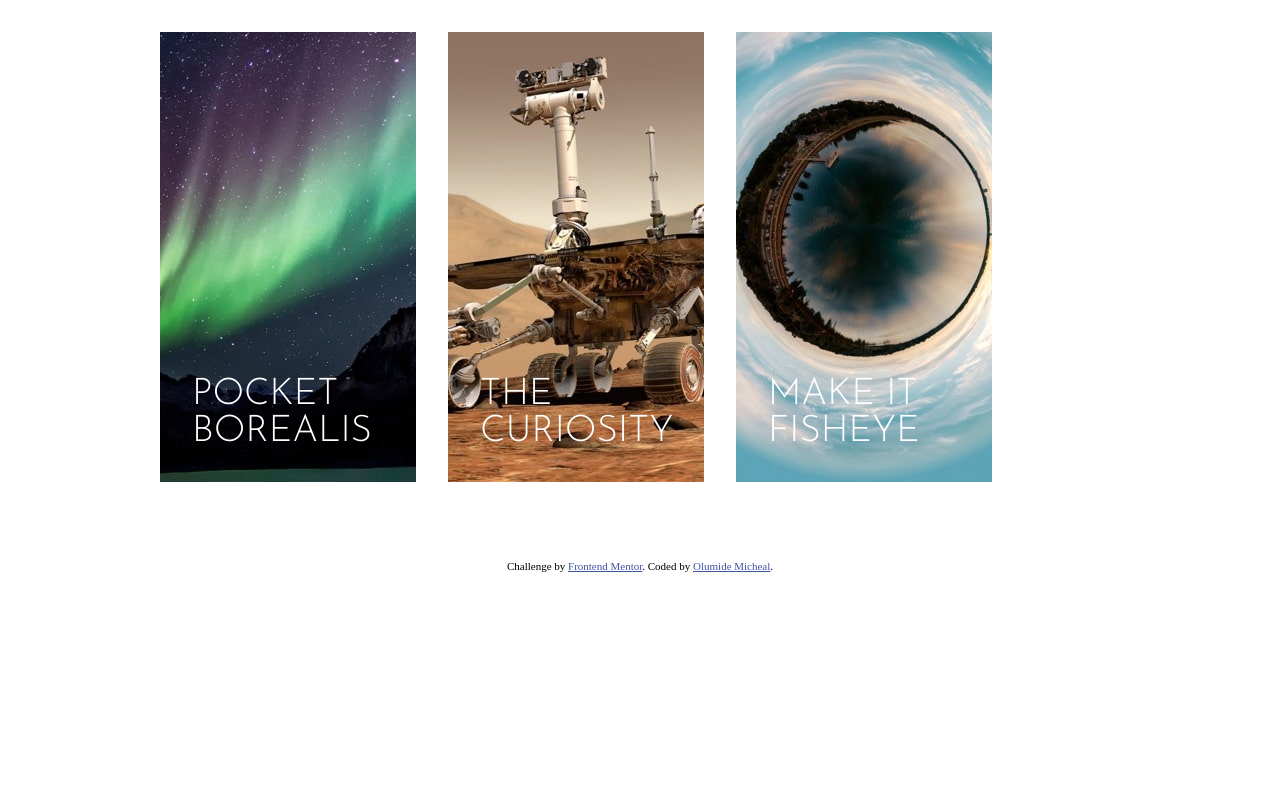
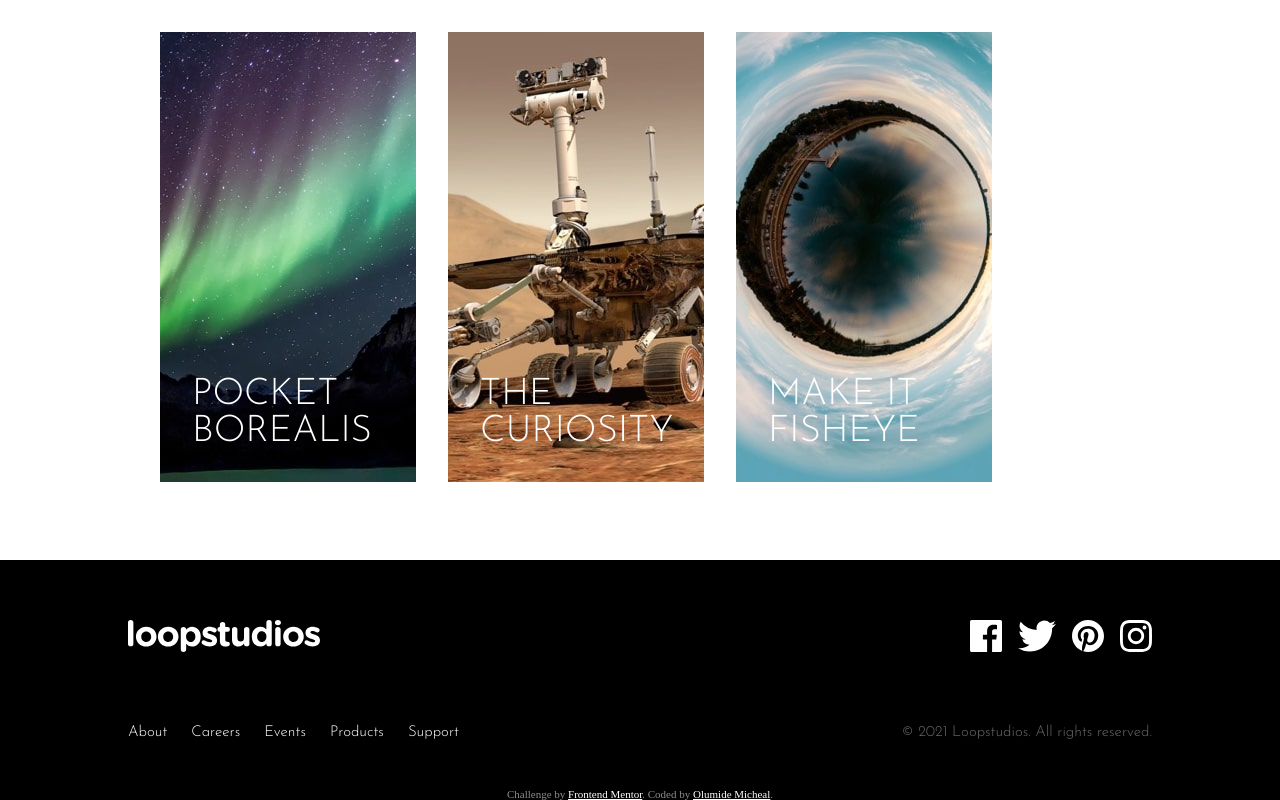
Before and after one commit to codewithmide/Loopstudios-landing-page, a plain HTML site: page index.html in a window 1280 px wide. Shown: the part 1840-2640 px from the top of the page. Before the commit the page ends 2412 px from the top, so only its background shows below. Drawn offline with Linux system fonts and the light colour scheme.

Commit message:
done with desktop view

```diff
--- a/index.html
+++ b/index.html
@@ -138,6 +138,35 @@
   </div>
 
   <footer>
+    <div class="footer-container">
+      <div class="top-footer-container">
+        <div class="logo">
+          <img src="./images/logo.svg" alt="logo">
+        </div>
+        <div class="social-links">
+          <img src="./images/icon-facebook.svg" alt="icon-facebook">
+          <img src="./images/icon-twitter.svg" alt="icon-twitter">
+          <img src="./images/icon-pinterest.svg" alt="icon-pinterest">
+          <img src="./images/icon-instagram.svg" alt="icon-instagram">
+        </div>
+      </div>
+      <div class="bottom-footer-container">
+        <div class="navlinks">
+          <ul>
+            <li><a href="#">About</a></li>
+            <li><a href="#">Careers</a></li>
+            <li><a href="#">Events</a></li>
+            <li><a href="#">Products</a></li>
+            <li><a href="#">Support</a></li>
+          </ul>
+        </div>
+        <div class="copyright">
+          <p>
+            © 2021 Loopstudios. All rights reserved.
+          </p>
+        </div>
+      </div>
+    </div>
     <div class="attribution">
       Challenge by <a href="https://www.frontendmentor.io?ref=challenge" target="_blank">Frontend Mentor</a>.
       Coded by <a href="https://github.com/codewithmide/Loopstudios-landing-page">Olumide Micheal</a>.
--- a/styles.css
+++ b/styles.css
@@ -12,7 +12,8 @@
     --mobile-heading-2: 1rem;
     --white: hsl(0, 0%, 100%);
     --black: hsl(0, 0%, 0%);
-    --body-font-color: hsl(0, 0%, 41%);
+    --body-font-color: hsl(0, 0%, 55%);
+    --copyright-color: hsl(0, 0%, 41%);
 }
 
 *,
@@ -275,6 +276,62 @@ nav {
     width: 256px;
 }
 
+footer {
+    height: 30vh;
+    width: 100%;
+    background-color: var(--black);
+    color: var(--white);
+    display: flex;
+    align-items: center;
+    justify-content: center;
+    position: relative;
+}
+
+.footer-container {
+    width: 80%;
+    height: 50%;
+    display: flex;
+    flex-direction: column;
+    justify-content: space-between;
+}
+
+.social-links {
+    display: flex;
+    justify-content: flex-end;
+    width: fit-content;
+    gap: 1rem;
+}
+
+.social-links > img {
+    cursor: pointer;
+}
+
+.top-footer-container,
+.bottom-footer-container {
+    display: flex;
+    justify-content: space-between;
+    width: 100%;
+}
+
+.copyright > p {
+    font-size: var(--body-font-size);
+    font-family: var(--body-font);
+    color: var(--copyright-color);
+}
+
+.attribution {
+    font-size: 11px;
+    text-align: center;
+    width: 100%;
+    position: absolute;
+    bottom: 0;
+    color: var(--body-font-color);
+}
+
+.attribution a {
+    color: var(--white);
+}
+
 @keyframes scroll {
     0% {
         transform: translateX(-900%);
@@ -283,12 +340,3 @@ nav {
         transform: translateX(450%);
     }
 }
-
-.attribution {
-    font-size: 11px;
-    text-align: center;
-}
-
-.attribution a {
-    color: hsl(228, 45%, 44%);
-}
```
